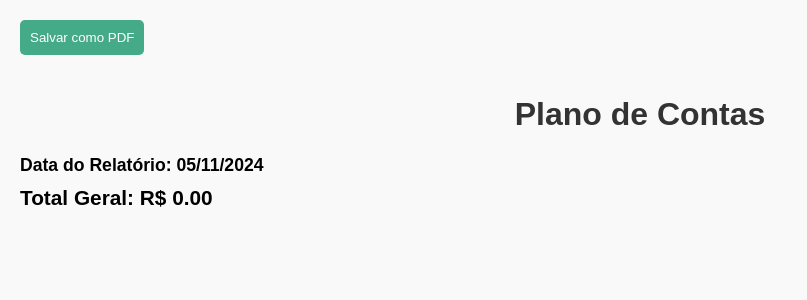
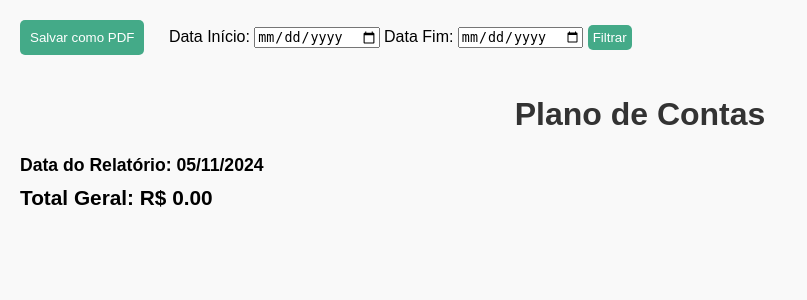
Before and after one commit to RenanWHottz/Minhas-Despesas-Django, a Django app: page /plano_de_contas/ in a window 1280 px wide. Shown: the part 68-368 px from the top of the page, without its empty margins (0-807 px from the left). Run offline with Django 4.2, Linux system fonts and the light colour scheme; data that the repository does not hold is empty; some libraries are stand-ins or nearby versions.

Commit message:
Plano de Contas com Periodo agora

```diff
--- a/despesas/templates/plano_de_contas.html
+++ b/despesas/templates/plano_de_contas.html
@@ -102,6 +102,16 @@
         Salvar como PDF
     </button>
 
+    <form method="get" action="{% url 'plano_de_contas' %}" style="display: inline-block; margin-right: 10px;">
+        <label for="data_inicio">Data Início:</label>
+        <input type="date" id="data_inicio" name="data_inicio" value="{{ data_inicio|date:'Y-m-d' }}">
+        <label for="data_fim">Data Fim:</label>
+        <input type="date" id="data_fim" name="data_fim" value="{{ data_fim|date:'Y-m-d' }}">
+        <button type="submit" style="padding: 5px; background-color: #4A8; color: white; border: none; border-radius: 5px; cursor: pointer;">
+            Filtrar
+        </button>
+    </form>
+
     <div id="conteudo-do-pdf">
         <h1>Plano de Contas</h1>
         <div class="group-container">
--- a/despesas/views.py
+++ b/despesas/views.py
@@ -8,6 +8,7 @@ from django.utils import timezone
 from django.db.models import Sum, Max
 from django.db.models.functions import TruncMonth
 from io import BytesIO
+from datetime import datetime
 import matplotlib.pyplot as plt
 from django.contrib import messages
 import numpy as np
@@ -280,12 +281,27 @@ def relatorio_geral(request):
 def plano_de_contas(request):
     data_atual = timezone.now()
     grupos = GrupoDespesas.objects.all()
-    latest_despesas = Despesa.objects.values('nome').annotate(ultima_vencimento=Max('vencimento'))
 
-    despesas = Despesa.objects.filter(
-        nome__in=[despesa['nome'] for despesa in latest_despesas],
-        vencimento__in=[despesa['ultima_vencimento'] for despesa in latest_despesas]
-    ).select_related('grupo').order_by('vencimento')
+    data_inicio = request.GET.get('data_inicio')
+    data_fim = request.GET.get('data_fim')
+
+    if data_inicio and data_fim:
+        try:
+            data_inicio = datetime.strptime(data_inicio, "%Y-%m-%d")
+            data_fim = datetime.strptime(data_fim, "%Y-%m-%d")
+        except ValueError:
+            data_inicio, data_fim = None, None  #reseta caso de erro de conversão
+
+    if data_inicio and data_fim:
+        despesas = Despesa.objects.filter(
+            vencimento__range=(data_inicio, data_fim)
+        ).select_related('grupo').order_by('vencimento')
+    else: #busca as últimas despesas caso não utilize o filtro
+        latest_despesas = Despesa.objects.values('nome').annotate(ultima_vencimento=Max('vencimento'))
+        despesas = Despesa.objects.filter(
+            nome__in=[despesa['nome'] for despesa in latest_despesas],
+            vencimento__in=[despesa['ultima_vencimento'] for despesa in latest_despesas]
+        ).select_related('grupo').order_by('vencimento')
 
     total_geral = 0
     grupos_totais = []
@@ -301,5 +317,7 @@ def plano_de_contas(request):
         'total_geral': total_geral,
         'grupos_totais': grupos_totais,
         'data_atual': data_atual,
+        'data_inicio': data_inicio,
+        'data_fim': data_fim,
     }
     return render(request, 'plano_de_contas.html', context)
```
